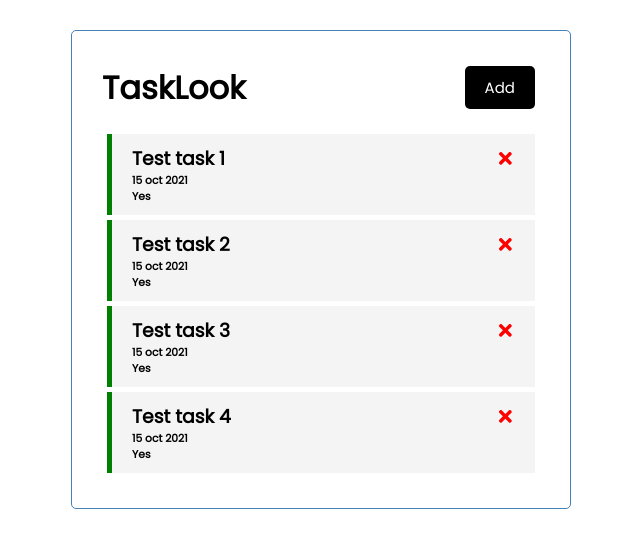
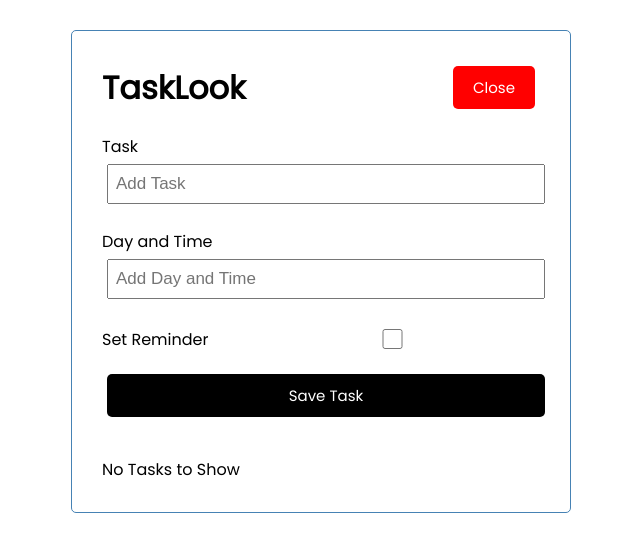
Before and after one commit to navdeepm20/ToDo_React, a React (Create React App) app: page / in a window 1280 px wide. Both pictures are taken after a click on the button "Add". Shown: the top 552 px of the page, without its empty margins (319-959 px from the left). Built offline with nearby package versions, Linux system fonts and the light colour scheme.

Commit message:
completed

```diff
--- a/src/App.js
+++ b/src/App.js
@@ -2,33 +2,11 @@
 import './App.css';
 import Header from './components/Header'
 import Tasks from './components/Tasks'
+import Add from './components/Add'
 import {useState} from 'react'
 function App() {
   const [tasks,setTask] = useState([
-		{
-			id: 1,
-			text: 'Test task 1',
-			day: '15 oct 2021',
-			reminder: true
-		},
-		{
-			id: 2,
-			text: 'Test task 2',
-			day: '15 oct 2021',
-			reminder: true
-		},
-		{
-			id: 3,
-			text: 'Test task 3',
-			day: '15 oct 2021',
-			reminder: true
-		},
-		{
-			id: 4,
-			text: 'Test task 4',
-			day: '15 oct 2021',
-			reminder: true
-		}
+
 	])
   const deltask = (id) =>
   {
@@ -41,10 +19,26 @@ function App() {
 
 	setTask(tasks.map((task)=> task.id===id ? {...task, reminder: !task.reminder} : task))
   }
+  const addTask = (ntask) =>
+  {
+	  let id;
+	  id = tasks.length > 0 ? tasks[tasks.length - 1]['id']+1 : 0
 
+	  ntask = {...ntask, id}
+	  setTask([...tasks,ntask])
+  }
+  const [showStatus,showAdd] = useState(false)
+
+	const btnclick = (status) =>
+	{
+
+		showAdd(!status)
+
+	}
   return (
       <div className="container">
-        <Header />
+        <Header toggleAdd={()=>{btnclick(showStatus)}} showStatus={showStatus}/>
+		{showStatus && < Add onadd={addTask}/>}
         {tasks.length > 0 ? <Tasks tasks={tasks} ondel={deltask} ontog={toggleTask}/> : "No Tasks to Show"}
       </div>
   );
--- /dev/null
+++ b/src/components/Add.js
@@ -0,0 +1,67 @@
+import React from 'react'
+import {useState} from 'react'
+
+const Add = (props) =>
+{
+
+	const [text,setText] = useState('')
+	const [day,setDay] = useState('')
+	const [reminder,setReminder] = useState(false)
+	function onSubmit(e)
+	{
+		e.preventDefault();
+		if(text!="" && day!="")
+		{
+
+			props.onadd({
+				id: 555,
+				text,
+				day,
+				reminder
+			})
+			setText('')
+			setDay('')
+			setReminder(false)
+		}
+		else
+		{
+			alert("Text and Day can't be empty")
+			return
+		}
+	}
+	return (
+		<form className='add-form' onSubmit={onSubmit}>
+			<div className='form-control'>
+				<label>Task</label>
+				<input
+				type='text'
+				placeholder='Add Task'
+				value={text}
+				onChange={(e) => setText(e.target.value)}
+				/>
+			</div>
+			<div className='form-control'>
+				<label>Day and Time</label>
+				<input
+				type='text'
+				placeholder='Add Day and Time'
+				value={day}
+				onChange={(e) => setDay(e.target.value)}
+				/>
+			</div>
+			<div className='form-control form-control-check'>
+				<label>Set Reminder</label>
+				<input
+				type='checkbox'
+				checked={reminder}
+				value={reminder}
+				onChange={(e) => setReminder(e.currentTarget.checked)}
+				/>
+			</div>
+
+			<input type='submit' value='Save Task' className='btn btn-block' />
+    	</form>
+	)
+}
+
+export default Add
--- a/src/components/Header.js
+++ b/src/components/Header.js
@@ -1,19 +1,14 @@
 import React from 'react'
 import PropTypes from 'prop-types'
 import Button from "./subcomponents/button"
-
+import { useState } from 'react'
 
 const Header = (props) => {
-	const b = 5
-	const btnclick = (e,b) =>
-	{
 
-		console.log('hello')
-	}
 	return (
 		<header className="header">
 			<h1 >{props.title}</h1>
-			<Button onClick={()=>{btnclick(b)}}/>
+			<Button onClick={props.toggleAdd} color={props.showStatus ? 'red':'green'} text={props.showStatus ? 'Close':'Add'}/>
 		</header>
 	)
 }
--- a/src/components/Task.js
+++ b/src/components/Task.js
@@ -13,7 +13,7 @@ const Task = (props) => {
 		}
 	}
 	return (
-		<div className={`task ${props.task.reminder ? 'reminder' : ""}`} onClick={()=>{props.ontog(props.task.id)}} >
+		<div className={`task ${props.task.reminder ? 'reminder' : ""}`} onDoubleClick={()=>{props.ontog(props.task.id)}} >
 			<h3 id={props.id}>{props.task.text} <FaTimes style={{color: 'red'}} onClick={()=>props.ondel(props.id)}/></h3>
 			<h6>{props.task.day}</h6>
 			<h6>{status(props)}</h6>
--- a/src/components/subcomponents/button.js
+++ b/src/components/subcomponents/button.js
@@ -1,8 +1,8 @@
 import React from 'react'
 
-const Button = ({onClick}) => {
+const Button = ({onClick,color,text}) => {
 
-	return <button onClick={onClick}className="btn" >Add</button>
+	return <button onClick={onClick}className="btn" style={{backgroundColor: color}} >{text}</button>
 }
 
 
```
